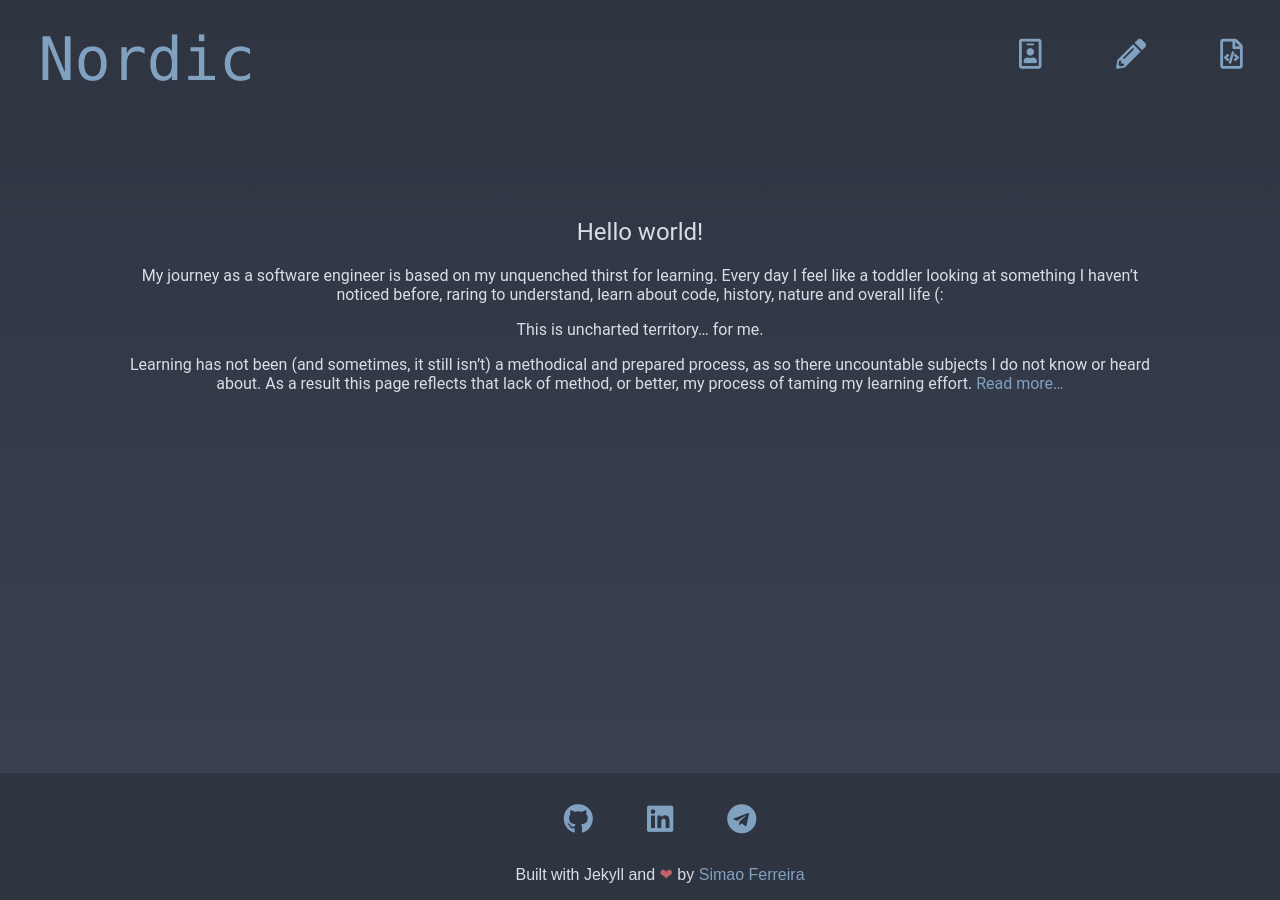
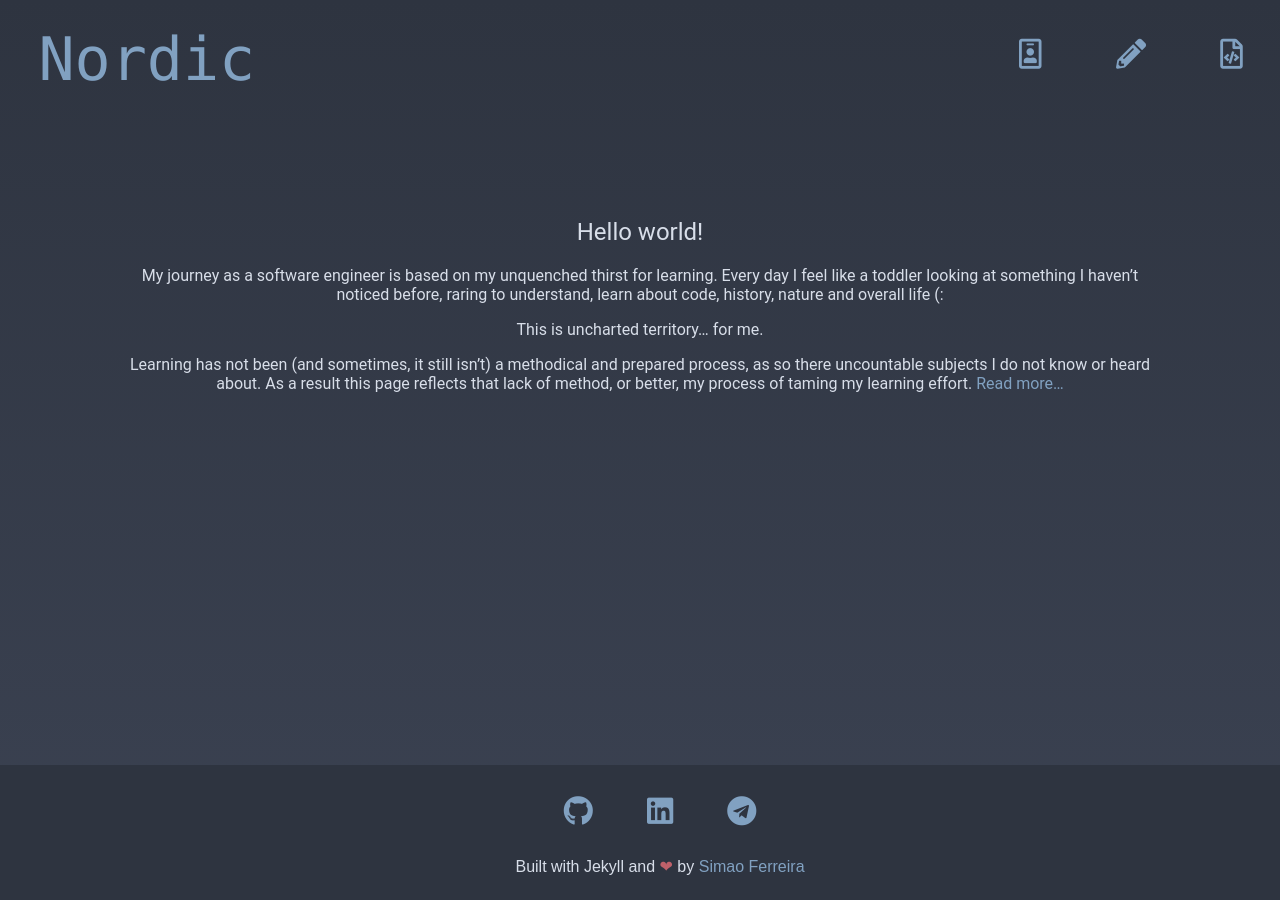
Before and after one commit to simao-ferreira/simao-ferreira.github.io, a Jekyll site: the page built from index.markdown, in a window 1280 px wide. Built offline with Jekyll 4.4.1, drawn with Linux system fonts in a browser that asks for light colours; nearby versions of some CDN libraries.

Commit message:
STATIC: Footer is now fixed instead of absolute to avoid being stuck within long text

```diff
--- a/_sass/_base.scss
+++ b/_sass/_base.scss
@@ -7,6 +7,7 @@
     background: $color-bg;
     background: linear-gradient($color-bg, $color-dark);
     padding-top: 90px;
+    padding-bottom:150px;
 }
 
 .wrapper {
--- a/_sass/_footer.scss
+++ b/_sass/_footer.scss
@@ -5,9 +5,10 @@
     .love {
         color: $color-red;
     }
-    position:absolute;
+    position: fixed;
     bottom:0;
     width:100%;
+    height: 135px;
 
     ul.icons li {
         margin-right: 2%;
```
